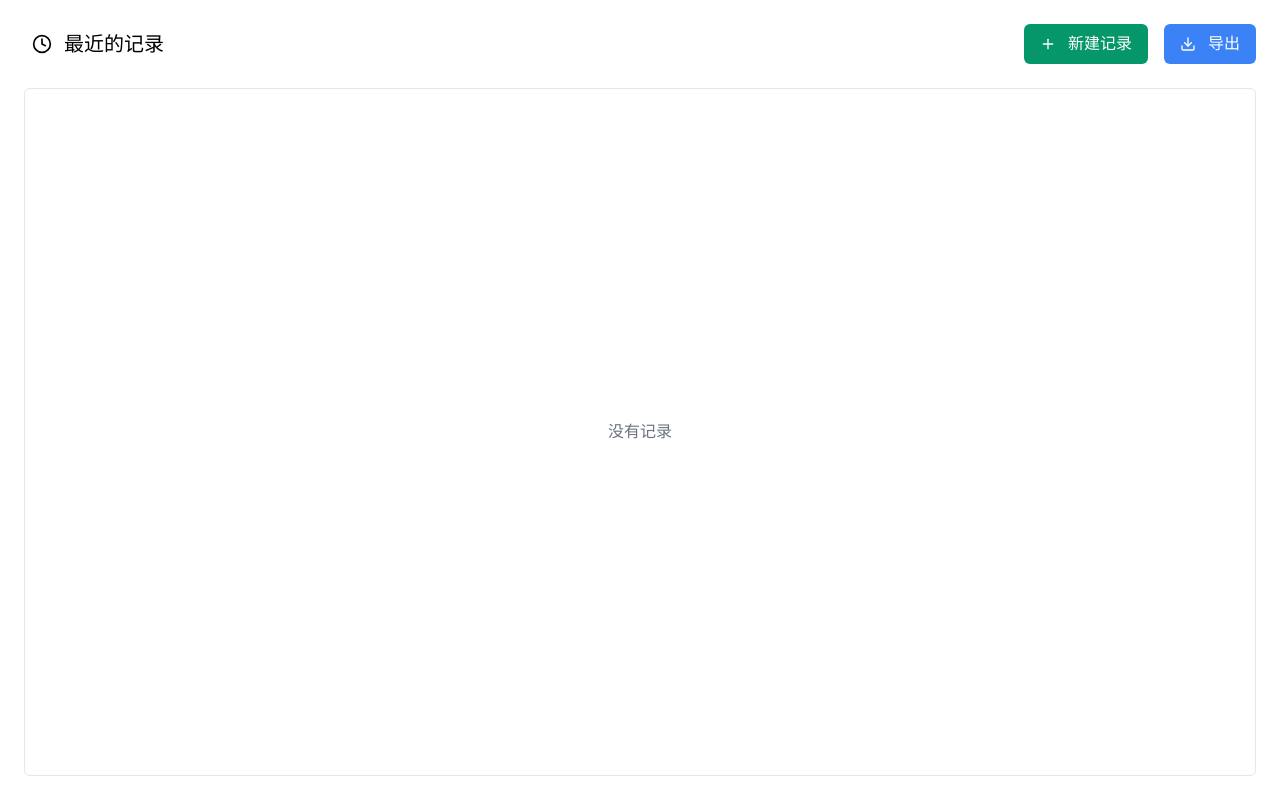
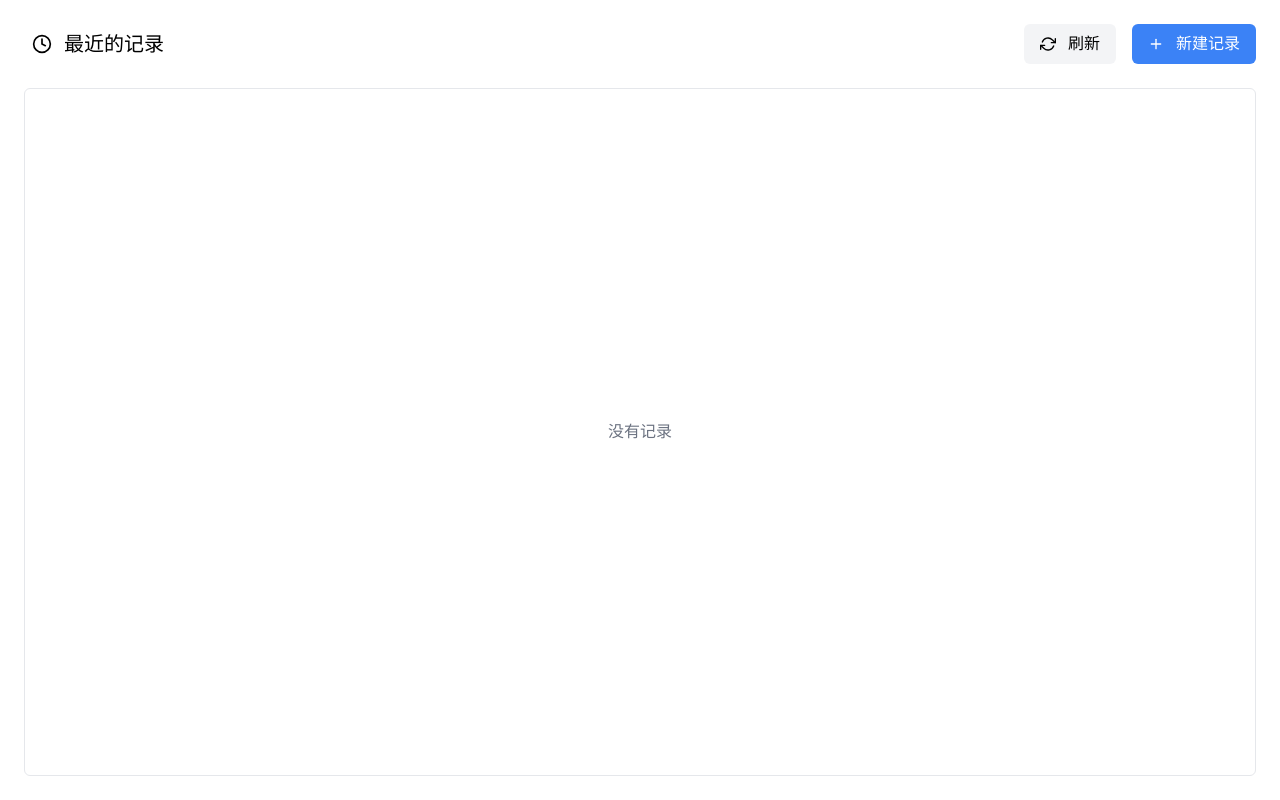
Before and after one commit to Lifeni/what-to-count, a React (Vite) app: page / in a window 1280 px wide. Built offline with nearby package versions, Linux system fonts and the light colour scheme.

Commit message:
优化主页界面

```diff
--- a/src/main/index.ts
+++ b/src/main/index.ts
@@ -10,8 +10,8 @@
 
 const createHomeWindow = () => {
   homeWin = new BrowserWindow({
-    width: 520,
-    height: 720,
+    width: 720,
+    height: 540,
     webPreferences: {
       nodeIntegration: false,
       contextIsolation: true,
@@ -91,7 +91,6 @@
     case 'count': {
       if (!countWin) {
         createCountWindow(value)
-        homeWin?.close()
       } else countWin.focus()
       break
     }
--- a/src/renderer/views/Home.tsx
+++ b/src/renderer/views/Home.tsx
@@ -2,14 +2,23 @@
 import dayjs from 'dayjs'
 import localforage from 'localforage'
 import React, { useEffect, useState } from 'react'
-import { FiClock, FiDownload, FiPlus } from 'react-icons/fi'
+import {
+  FiClock,
+  FiDownload,
+  FiPlus,
+  FiRefreshCw,
+  FiTrash2,
+} from 'react-icons/fi'
 
 const Home = () => {
   const [records, setRecords] = useState<string[]>([])
 
   useEffect(() => {
+    handleGetRecords()
+  }, [])
+
+  const handleGetRecords = () =>
     localforage.keys().then(keys => setRecords(keys))
-  }, [])
 
   const handleNewRecord = () => {
     const unixTime = new Date().getTime()
@@ -19,17 +28,19 @@
   return (
     <main className="w-100 h-full mx-auto flex flex-col items-center justify-center gap-6">
       <section className="w-full col-span-1 flex gap-4 justify-between items-center">
-        <h1 className="text-xl px-2 flex items-center gap-3">
-          <FiClock />
-          最近的记录
-        </h1>
         <section className="flex gap-4 items-center">
-          <Button className="bg-green-600 text-white" onClick={handleNewRecord}>
+          <h1 className="text-xl px-2 flex items-center gap-3">
+            <FiClock />
+            最近的记录
+          </h1>
+        </section>
+        <section className="flex gap-4 items-center">
+          <Button onClick={handleGetRecords}>
+            <FiRefreshCw /> 刷新
+          </Button>
+          <Button className="bg-blue-500 text-white" onClick={handleNewRecord}>
             <FiPlus />
             新建记录
-          </Button>
-          <Button className="bg-blue-500 text-white">
-            <FiDownload /> 导出
           </Button>
         </section>
       </section>
@@ -66,8 +77,13 @@
                         )}
                         &nbsp;创建的
                       </td>
-                      <td className="cursor-pointer px-4 py-3 text-center text-red-600 hover:bg-gray-100">
-                        <button>删除</button>
+                      <td className="grid grid-cols-2 divide-x">
+                        <button className="flex gap-3 items-center justify-center px-4 py-3 cursor-pointer text-blue-600 hover:bg-gray-100">
+                          <FiDownload /> 导出
+                        </button>
+                        <button className="flex gap-3 items-center justify-center px-4 py-3 cursor-pointer text-red-600 hover:bg-gray-100">
+                          <FiTrash2 /> 删除
+                        </button>
                       </td>
                     </tr>
                   ))}
```
Also changed, not shown: src/renderer/components/Modal.tsx (deleted).
